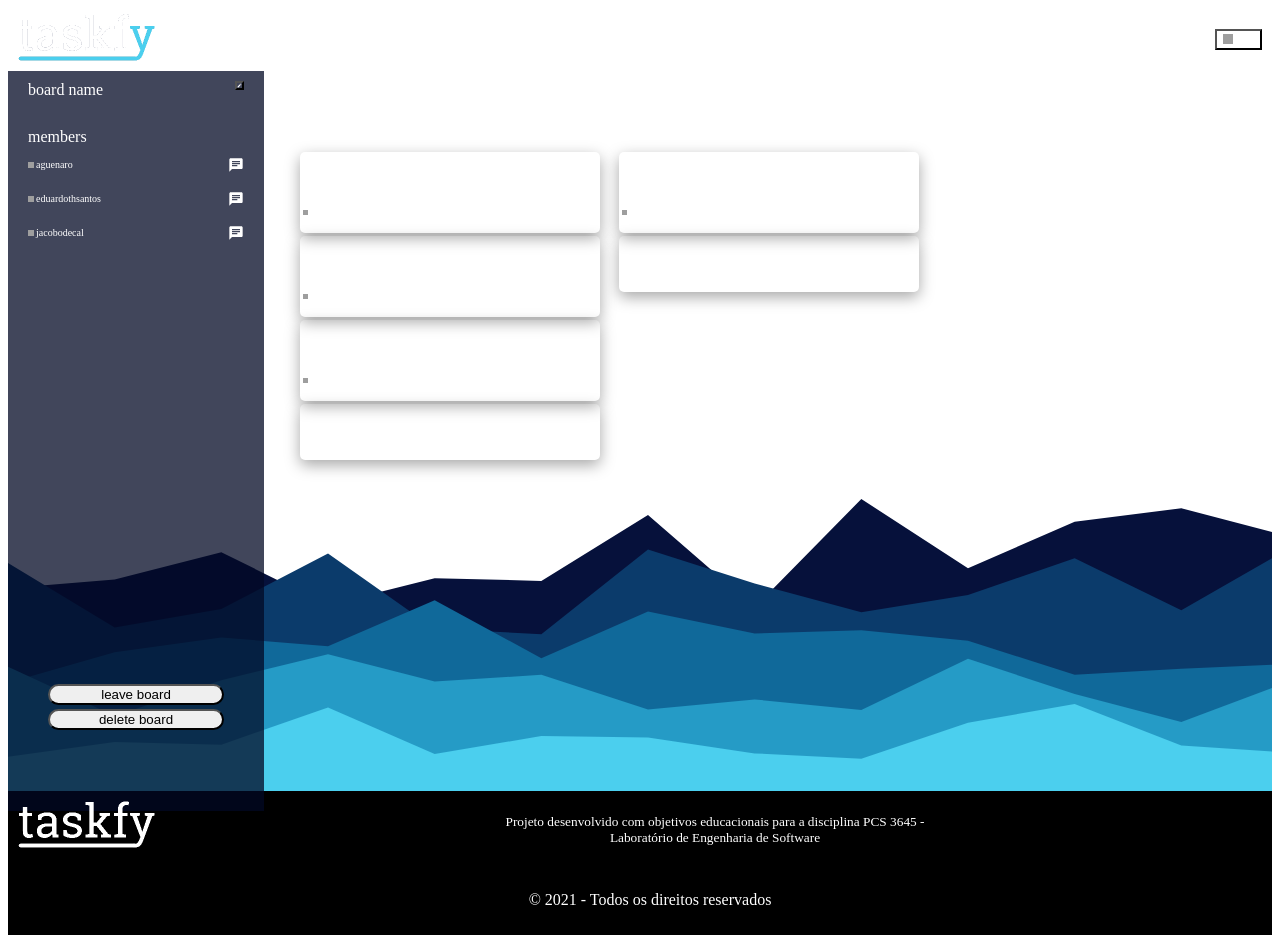
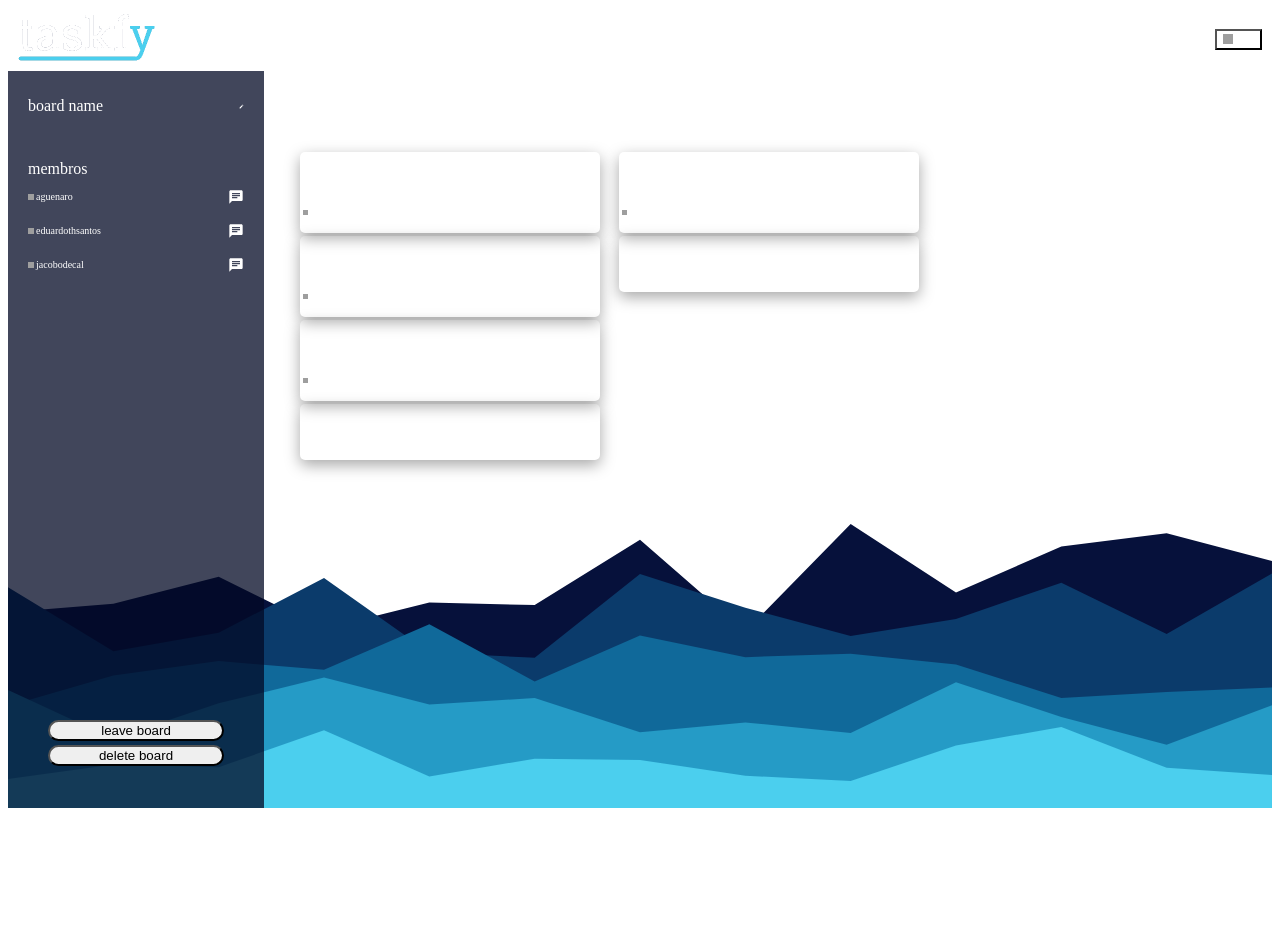
Before and after one commit to aguenaro/taskfy_front, a Next.js app: page /boards/1 in a window 1280 px wide. After the commit the page ends 816 px from the top, so only its background shows below. Built offline with nearby package versions, Linux system fonts and the light colour scheme; grey boxes are pictures that could not be loaded.

Commit message:
✨  turn draggable the cards in board

```diff
--- a/src/components/board-details/BoardColumn/ColumnCard.tsx
+++ b/src/components/board-details/BoardColumn/ColumnCard.tsx
@@ -1,54 +1,74 @@
-import { ForwardRefRenderFunction } from 'react';
+import { memo } from 'react';
+import { Draggable } from 'react-beautiful-dnd';
 
-import { Flex, Avatar, Text, forwardRef } from '@chakra-ui/react';
-import { formatDistance, parseISO } from 'date-fns';
-import { motion } from 'framer-motion';
+import { Flex, Avatar, Text } from '@chakra-ui/react';
+import { formatDistance, parseISO, differenceInDays } from 'date-fns';
+import { ptBR } from 'date-fns/locale';
 import { Task } from 'interfaces/Task';
-
-const MotionCardContainer = motion(Flex);
 
 interface ColumnCardProps {
   task: Task;
+  index: number;
+  onClick: (task: Task) => void;
 }
 
-const ColumnCardComponent: ForwardRefRenderFunction<
-  HTMLDivElement,
-  ColumnCardProps
-> = ({ task }, ref) => {
+export const ColumnCardComponent = ({
+  task,
+  index,
+  onClick,
+}: ColumnCardProps) => {
+  function checkFinishDate(date: string) {
+    const differenceBetweenDates = differenceInDays(parseISO(date), new Date());
+
+    if (differenceBetweenDates > 0) {
+      return 'white';
+    } else if (differenceBetweenDates === 0) {
+      return 'yellow.300';
+    } else {
+      return 'red.300';
+    }
+  }
+
   return (
-    <MotionCardContainer
+    <Draggable draggableId={task.title} index={index}>
+      {(provided, snapshot) => (
+        <Flex
           direction="column"
           justify="space-between"
           bg="gray.900"
           h="75px"
           p={3}
+          mb={3}
           boxShadow="rgba(0, 0, 0, 0.35) 0px 5px 15px"
           borderRadius={5}
           cursor="grab"
-      drag
-      dragConstraints={{ top: 0, bottom: 0, right: 0, left: 0 }}
-      dragElastic={1}
-      _onDrap={{ zIndex: '5' }}
+          // onClick={onClick}
+          ref={provided.innerRef}
+          {...provided.draggableProps}
+          {...provided.dragHandleProps}
         >
           <Text color="white" fontSize="sm" isTruncated>
             {task.title}
           </Text>
           <Flex align="center">
             <Avatar
-          name={task.author}
-          src={`https://avatars.githubusercontent.com/${task.author}`}
+              name={task.assignedFor}
+              src={`https://avatars.githubusercontent.com/${task.assignedFor}`}
               w={5}
               h={5}
               mr={2}
             />
-        <Text color="white" fontSize="sm">
-          {formatDistance(parseISO(task.createdAt), new Date(), {
+            <Text color={checkFinishDate(task.deadline)} fontSize="sm">
+              {formatDistance(parseISO(task.deadline), new Date(), {
+                locale: ptBR,
                 addSuffix: true,
               })}
             </Text>
           </Flex>
-    </MotionCardContainer>
+        </Flex>
+      )}
+    </Draggable>
   );
 };
 
-export const ColumnCard = forwardRef(ColumnCardComponent);
+export const ColumnCard = memo(ColumnCardComponent);
--- a/src/components/board-details/BoardColumn/index.tsx
+++ b/src/components/board-details/BoardColumn/index.tsx
@@ -1,4 +1,10 @@
-import React, { RefObject } from 'react';
+import React, { memo } from 'react';
+import {
+  Draggable,
+  Droppable,
+  DraggableProvided,
+  DroppableProvided,
+} from 'react-beautiful-dnd';
 import { MdAdd } from 'react-icons/md';
 
 import { Box, Flex, Text, Stack, Icon } from '@chakra-ui/react';
@@ -8,29 +14,61 @@ import { ColumnCard } from './ColumnCard';
 
 interface BoardColumnProps {
   title: string;
-  icon: React.ReactNode;
+  index: number;
   tasks: Task[];
-  boardRef: RefObject<HTMLDivElement>;
+  onClick: (task: Task) => void;
 }
 
-export const BoardColumn = ({
+const BoardColumnComponent = ({
   title,
-  icon,
+  index,
   tasks,
-  boardRef,
+  onClick,
 }: BoardColumnProps) => {
   return (
-    <Box bg="blue.800" borderRadius="30px" w="300px" p={6}>
-      <Flex align="center" justify="center" mb={5}>
-        {icon}
+    <Draggable draggableId={title} index={index}>
+      {(provided: DraggableProvided) => (
+        <Box
+          bg="blue.800"
+          borderRadius="30px"
+          w="300px"
+          p={6}
+          mr={7}
+          ref={provided.innerRef}
+          {...provided.draggableProps}
+        >
+          <Flex
+            align="center"
+            justify="center"
+            mb={5}
+            {...provided.dragHandleProps}
+          >
             <Text fontSize="md" color="white">
               {title}
             </Text>
           </Flex>
-      <Stack spacing={3}>
+          <Droppable droppableId={title} type="task">
+            {(provided: DroppableProvided, snapshot) => (
+              <Flex
+                direction="column"
+                spacing={3}
+                ref={provided.innerRef}
+                {...provided.droppableProps}
+              >
                 {tasks.map((task, index) => (
-          <ColumnCard key={index} task={task} ref={boardRef} />
+                  <ColumnCard
+                    key={task.id}
+                    index={index}
+                    task={task}
+                    onClick={() => onClick(task)}
+                  />
                 ))}
+                <Draggable
+                  draggableId={`button-add-task-${title}`}
+                  index={tasks.length}
+                  isDragDisabled
+                >
+                  {(provided: DraggableProvided) => (
                     <Flex
                       align="center"
                       bg="gray.900"
@@ -38,13 +76,25 @@ export const BoardColumn = ({
                       boxShadow="rgba(0, 0, 0, 0.35) 0px 5px 15px"
                       borderRadius={5}
                       cursor="pointer"
+                      ref={provided.innerRef}
+                      {...provided.draggableProps}
+                      {...provided.dragHandleProps}
                     >
                       <Icon as={MdAdd} color="white" mr={2} />
                       <Text color="white" fontSize="sm">
-            add card
+                        adicionar tarefa
                       </Text>
                     </Flex>
-      </Stack>
+                  )}
+                </Draggable>
+                {provided.placeholder}
+              </Flex>
+            )}
+          </Droppable>
         </Box>
+      )}
+    </Draggable>
   );
 };
+
+export const BoardColumn = memo(BoardColumnComponent);
--- a/src/components/board-details/Sidebar/MembersList.tsx
+++ b/src/components/board-details/Sidebar/MembersList.tsx
@@ -13,7 +13,7 @@ export const MembersList = ({ members }: MembersListProps) => {
   return (
     <Box>
       <Text color="white" fontSize="sm" mb={3}>
-        members
+        membros
       </Text>
       <Stack spacing={3}>
         {members.map((member) => (
--- a/src/components/board-details/Sidebar/index.tsx
+++ b/src/components/board-details/Sidebar/index.tsx
@@ -1,15 +1,15 @@
+import { MdEdit, MdChat } from 'react-icons/md';
+
 import {
   Box,
   Flex,
   Divider,
+  Icon,
+  Text,
   Button,
   Stack,
-  Editable,
-  EditablePreview,
-  EditableInput,
 } from '@chakra-ui/react';
 
-import { EditableControls } from './EditableControls';
 import { MembersList } from './MembersList';
 
 interface SidebarProps {
@@ -25,21 +25,15 @@ const members = [
 export const Sidebar = ({ boardName }: SidebarProps) => {
   return (
     <Box w="20vw" h="100%" p="10px 0" bg="rgba(2, 9, 37, 0.75)">
-      <Flex
-        justify="space-between"
-        align="center"
-        m="0 20px"
-        position="relative"
-      >
-        <Editable defaultValue={boardName} isPreviewFocusable={false}>
-          <EditablePreview color="white" />
-          <EditableInput color="white" id="boardName" />
-          <EditableControls />
-        </Editable>
+      <Flex justify="space-between" align="center" m="0 20px">
+        <Text fontSize="lg" color="white">
+          {boardName}
+        </Text>
+        <Icon cursor="pointer" as={MdEdit} color="white" w={5} h={5} />
       </Flex>
       <Divider mt={3} />
       <Flex
-        h="calc(90% - 30px)"
+        h="calc(90% - 50px)"
         direction="column"
         justify="space-between"
         m="10px 20px 0"
--- /dev/null
+++ b/src/interfaces/Column.ts
@@ -0,0 +1,6 @@
+import { Task } from './Task';
+
+export interface Column {
+  title: string;
+  tasks: Task[];
+}
--- a/src/interfaces/Task.ts
+++ b/src/interfaces/Task.ts
@@ -1,5 +1,9 @@
 export interface Task {
-  author: string;
+  id: string;
+  assignedFor: string;
   title: string;
+  deadline: string;
   createdAt: string;
+  column: string;
+  effort: number;
 }
--- a/src/mock/boards.json
+++ b/src/mock/boards.json
@@ -1,10 +1,10 @@
 [
   {
-    "title": "board 1",
+    "title": "quadro 1",
     "bgColor": "black"
   },
   {
-    "title": "board 2",
+    "title": "quadro 2",
     "bgColor": "purple.900"
   }
 ]
--- a/src/pages/boards/[boardId].tsx
+++ b/src/pages/boards/[boardId].tsx
@@ -1,74 +1,207 @@
-import { useRef } from 'react';
-import { GoGitPullRequest } from 'react-icons/go';
+import { useState } from 'react';
+import {
+  DragDropContext,
+  resetServerContext,
+  DropResult,
+  Droppable,
+  DroppableProvided,
+} from 'react-beautiful-dnd';
 import { MdAdd } from 'react-icons/md';
-import { VscIssues } from 'react-icons/vsc';
 
-import { Box, HStack, Flex, Icon, Text } from '@chakra-ui/react';
+import { Box, HStack, Flex, Icon, Text, useDisclosure } from '@chakra-ui/react';
 import wavesImg from 'assets/img/waves2.svg';
-import { Sidebar, BoardColumn } from 'components/board-details';
-import { Footer } from 'components/Footer';
+import {
+  Sidebar,
+  BoardColumn,
+  TaskDetailsModal,
+} from 'components/board-details';
 import { Header } from 'components/Header';
+import { Column } from 'interfaces/Column';
+import { Task } from 'interfaces/Task';
 import { NextPage } from 'next';
 import Image from 'next/image';
 
-const boardColumns = [
+const mockedBoardColumns = [
   {
-    title: 'Pull Requests',
-    icon: <Icon as={GoGitPullRequest} color="white" w={5} h={5} mr={2} />,
+    title: 'Tarefas',
     tasks: [
       {
-        author: 'eduardothsantos',
-        title: 'PR #33 - landing page',
-        createdAt: '2021-10-01',
+        id: '4f96cd03-aa6a-425c-aa9c-3f00c6d8d5d2',
+        assignedFor: 'eduardothsantos',
+        title: 'Correção na landing page',
+        column: 'Tarefas',
+        deadline: '2021-10-23',
+        createdAt: '2021-10-22',
+        effort: 4,
       },
       {
-        author: 'jacobodecal',
-        title: 'PR #34 - fixing style from home',
-        createdAt: '2021-10-06',
+        id: '378c3087-022f-43f6-9549-cd40b06165ed',
+        assignedFor: 'jacobodecal',
+        title: 'Construção da tela de login',
+        column: 'Tarefas',
+        deadline: '2021-10-26',
+        createdAt: '2021-10-23',
+        effort: 2,
       },
       {
-        author: 'aguenaro',
-        title: 'PR #35 - mock api',
-        createdAt: '2021-10-10',
+        id: '22b8623b-58db-4400-b3fd-6d7ba196acfa',
+        assignedFor: 'aguenaro',
+        title: 'Mock API',
+        column: 'Tarefas',
+        deadline: '2021-10-28',
+        createdAt: '2021-10-17',
+        effort: 2,
       },
     ],
   },
   {
-    title: 'Issues',
-    icon: <Icon as={VscIssues} color="white" w={5} h={5} mr={2} />,
+    title: 'Em execução',
     tasks: [
       {
-        author: 'eduardothsantos',
-        title: "can't use chat",
-        createdAt: '2021-10-12 12:30:00',
+        id: '3b4c97a7-148b-4a1e-9a69-7f8d01655934',
+        assignedFor: 'eduardothsantos',
+        title: 'Não consigo usar o chat',
+        column: 'Em execução',
+        deadline: '2021-10-30',
+        createdAt: '2021-10-12',
+        effort: 6,
       },
     ],
   },
 ];
 
 const BoardDetails: NextPage = () => {
-  const boardRef = useRef<HTMLDivElement>(null);
+  resetServerContext();
+  const { isOpen, onOpen, onClose } = useDisclosure();
+  const [selectedTask, setSelectedTask] = useState<Task>({} as Task);
+  const [boardColumns, setBoardColumns] =
+    useState<Column[]>(mockedBoardColumns);
+
+  function openDetailsModal(task: Task) {
+    setSelectedTask(task);
+    onOpen();
+  }
+
+  function onDragEnd(result: DropResult) {
+    const {
+      draggableId,
+      source: { droppableId, index },
+      destination,
+      type,
+    } = result;
+
+    if (!destination) return;
+
+    if (destination.droppableId === droppableId && destination.index === index)
+      return;
+
+    if (type === 'column') {
+      const newColumnsOrder = Array.from(boardColumns);
+      newColumnsOrder.splice(index, 1);
+      newColumnsOrder.splice(
+        destination.index,
+        0,
+        boardColumns.find((column) => column.title === draggableId) ??
+          ({} as Column)
+      );
+
+      setBoardColumns([...newColumnsOrder]);
+
+      return;
+    }
+
+    const start = boardColumns.find((board) => droppableId === board.title);
+    const finish = boardColumns.find(
+      (board) => destination.droppableId === board.title
+    );
+
+    if (!start || !finish) return;
+
+    if (start === finish) {
+      const newColumnTasks = Array.from(start.tasks);
+
+      newColumnTasks.splice(index, 1);
+
+      newColumnTasks.splice(
+        destination.index,
+        0,
+        start.tasks.find((task) => task.title === draggableId) ?? ({} as Task)
+      );
+
+      const startIndex = boardColumns
+        .map((column) => column.title)
+        .indexOf(droppableId);
+
+      const newBoard = Array.from(boardColumns);
+
+      newBoard[startIndex].tasks = newColumnTasks;
+
+      setBoardColumns([...newBoard]);
+    } else {
+      const startColumnTasks = Array.from(start.tasks);
+
+      startColumnTasks.splice(index, 1);
+
+      const finishColumnTasks = Array.from(finish.tasks);
+
+      finishColumnTasks.splice(
+        destination.index,
+        0,
+        start.tasks.find((task) => task.title === draggableId) ?? ({} as Task)
+      );
+
+      const startIndex = boardColumns
+        .map((column) => column.title)
+        .indexOf(droppableId);
+
+      const finishIndex = boardColumns
+        .map((column) => column.title)
+        .indexOf(destination.droppableId);
+
+      const newBoard = Array.from(boardColumns);
+
+      newBoard[startIndex].tasks = startColumnTasks;
+      newBoard[finishIndex].tasks = finishColumnTasks;
+
+      setBoardColumns([...newBoard]);
+    }
+  }
+
   return (
-    <Box overflowX="hidden">
+    <Box overflow="hidden" h="100vh">
       <Header />
-      <Flex w="100vw" h="90vh" position="relative">
+      <TaskDetailsModal
+        isOpen={isOpen}
+        onClose={onClose}
+        selectedTask={selectedTask}
+      />
+      <Flex h="calc(100% - 53px)" position="relative">
         <Sidebar boardName="board name" />
-        <HStack
+        <DragDropContext onDragEnd={onDragEnd}>
+          <Droppable
+            droppableId="all-columns"
+            direction="horizontal"
+            type="column"
+          >
+            {(provided: DroppableProvided) => (
+              <Flex
+                align="start"
+                justify="between"
+                p="20px 30px 0"
                 spacing={7}
-          align="start"
-          p="20px 30px 0"
-          overflowX="auto"
-          ref={boardRef}
+                ref={provided.innerRef}
+                {...provided.droppableProps}
               >
-          {boardColumns.map((column, item) => (
+                {boardColumns.map((column, index) => (
                   <BoardColumn
-              key={item}
+                    key={column.title}
                     title={column.title}
-              icon={column.icon}
+                    index={index}
                     tasks={column.tasks}
-              boardRef={boardRef}
+                    onClick={(task: Task) => openDetailsModal(task)}
                   />
                 ))}
+                {provided.placeholder}
                 <Flex
                   align="center"
                   bg="blue.800"
@@ -77,16 +210,32 @@ const BoardDetails: NextPage = () => {
                   p={4}
                 >
                   <Icon as={MdAdd} color="white" mr={2} />
-            <Text color="white" fontSize="sm" isTruncated>
-              add column
+                  <Text
+                    color="white"
+                    fontSize="sm"
+                    isTruncated
+                    onClick={() =>
+                      setBoardColumns([
+                        ...boardColumns,
+                        {
+                          title: `Nova coluna ${new Date().getMilliseconds()}`,
+                          tasks: [],
+                        },
+                      ])
+                    }
+                  >
+                    adicionar coluna
                   </Text>
                 </Flex>
-        </HStack>
-        <Box position="absolute" bottom="-5px" zIndex="-1">
+              </Flex>
+            )}
+          </Droppable>
+        </DragDropContext>
+        <Box position="absolute" bottom="0" zIndex="-1">
           <Image src={wavesImg} alt="Ondas" />
         </Box>
       </Flex>
-      <Footer />
+      {/* <Footer /> */}
     </Box>
   );
 };
```
Also changed, not shown: src/components/boards/BoardCard/index.tsx (+12 -7 lines), src/components/boards/EmptyBoard/index.tsx (added, +26 -0 lines). Lines whose indentation alone changed are shown as unchanged.
